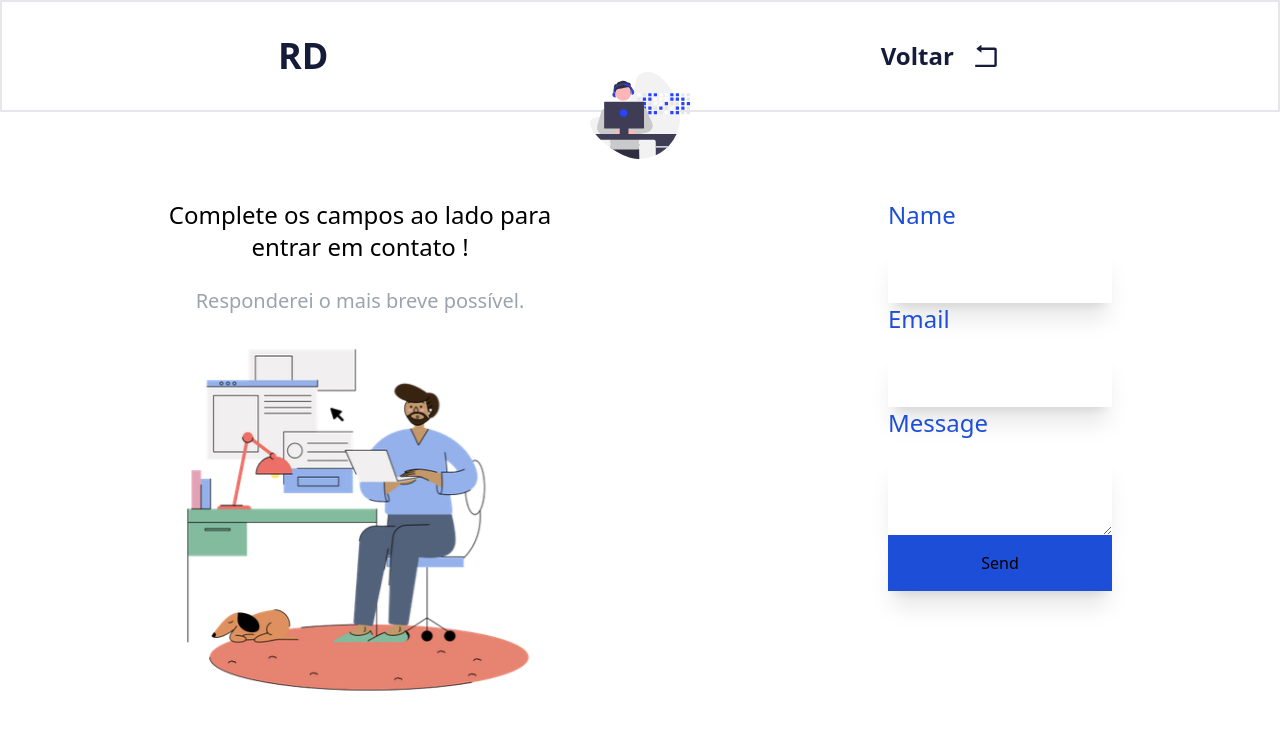
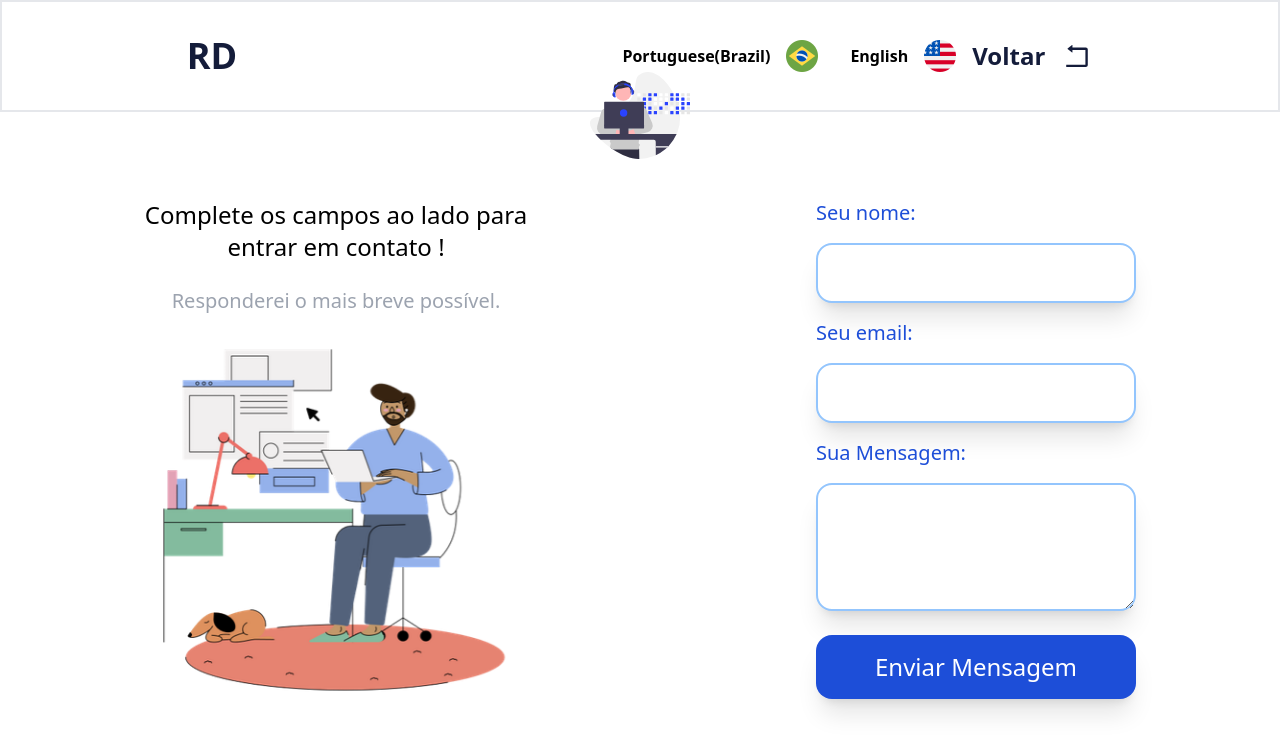
Before and after one commit to RobertoAthos/Portfolio, a React (Create React App) app: page /Contato in a window 1280 px wide. Shown: the top 752 px of the page. Built offline with nearby package versions, Linux system fonts and the light colour scheme.

Commit message:
Email funcionando e terminar pag de certificados

```diff
--- a/src/Components/Cards.js
+++ b/src/Components/Cards.js
@@ -3,7 +3,7 @@ import React from 'react'
 
 function Cards({img,title,desc,title2,desc2,title3,desc3,desc3_2, desc3_3, desc3_4}) {
   return (
-    <div className="mb-10 w-96 md:w-96 text-center rounded-3xl border-solid border-2 border-gray-200 p-4 bg-white shadow-md">
+    <div className="mb-10 w-96 md:w-96 text-center rounded-3xl border-solid border-2 border-gray-200 p-4 bg-white shadow-md hover:scale-110 transition duration-200">
     <div className="w-full flex justify-center items-center mt-6">
       <img src={img} alt='imagem ilustrativa'/>
     </div>
--- a/src/Components/Forms.js
+++ b/src/Components/Forms.js
@@ -1,9 +1,13 @@
-import React, { useRef } from "react";
-import Fade from "react-reveal/Fade";
+import React, { useRef} from "react";
 import emailjs from "@emailjs/browser";
 import { useTranslation } from "react-i18next";
 
 function Forms() {
+
+
+
+
+
   const { t } = useTranslation();
 
   const form = useRef();
@@ -11,36 +15,30 @@ function Forms() {
   const sendEmail = (e) => {
     e.preventDefault();
 
-    emailjs
-      .sendForm(
-        "portfolio-gmail",
-        "portfolio",
-        form.current,
-        "kc7ft4MqMDkvUdoFF"
-      )
-      .then(
+    emailjs.sendForm("portfolio-gmail","portfolio",form.current,"kc7ft4MqMDkvUdoFF")
+    .then(
         (result) => {
-          console.log(result.text);
+          alert("Mensagem enviada com sucesso !");
         },
         (error) => {
-          console.log(error.text);
+          alert(error.text);
         }
       );
   };
 
+
   return (
-    <Fade bottom cascade>
-
+        <>
       <form ref={form} onSubmit={sendEmail} className='flex flex-col '>
-          <label className='text-blue-700 text-2xl mb-4'>Name</label>
-          <input type="text" name="user_name" className=' p-4 shadow-xl w-56' />
-          <label className='text-blue-700 text-2xl mb-4'>Email</label>
-          <input type="email" name="user_email" className=' p-4 shadow-xl w-56' />
-          <label className='text-blue-700 text-2xl mb-4'>Message</label>
-          <textarea name="message" className='p-4 shadow-xl w-56' />
-          <input type="submit" value="Send"  className=' p-4 shadow-xl cursor-pointer w-56 bg-blue-700'/>
+          <label className='text-blue-700 mb-4 text-xl'>{t('Name')}</label>
+          <input type="text" name="user_name" className= 'w-80 lg:w-90  p-4 shadow-xl border-2 border-blue-300 outline-none rounded-2xl' />
+          <label className='text-blue-700 mb-4 mt-4 text-xl'>{t('Email')}</label>
+          <input type="email" name="user_email" className= 'w-80 lg:w-90  p-4 shadow-xl border-2 border-blue-300 outline-none rounded-2xl' />
+          <label className='text-blue-700 mb-4 mt-4 text-xl'>{t('Message')}</label>
+          <textarea name="message" rols={10} cols="30" className='w-80 lg:w-90 p-4 shadow-xl border-2 mb-6 h-32 border-blue-300 outline-none rounded-2xl' />
+          <input type="submit" value={t('SendMsg')}  className=' w-80 lg:w-90 p-4 shadow-xl text-white cursor-pointer bg-blue-700 outline-none hover:bg-blue-800 trasition duration-300 rounded-2xl text-2xl'/>
      </form>
-    </Fade>
+     </>
   );
 }
 
--- /dev/null
+++ b/src/Pages/Certificates.js
@@ -0,0 +1,9 @@
+import React from 'react'
+
+function Certificates() {
+  return (
+    <div>Em desenvolvimento</div>
+  )
+}
+
+export default Certificates
--- a/src/Pages/Contato.js
+++ b/src/Pages/Contato.js
@@ -6,6 +6,7 @@ import Fade from "react-reveal/Fade";
 import developer from "../Assets/piccoding.svg";
 import manWorking from "../Assets/cara trabalhando.png";
 import { useTranslation } from "react-i18next";
+import LngSwitcher from "../Components/LngSwitcher";
 
 function Contato() {
   const { t } = useTranslation();
@@ -22,7 +23,8 @@ function Contato() {
             </Link>
           </h1>
         </div>
-        <div>
+        <div className="flex justify-center items-center">
+        <LngSwitcher/>
           <Link to="/">
             <a
               href="Home"
@@ -36,7 +38,7 @@ function Contato() {
       <div className="w-full flex justify-center items-center -mt-10">
         <img src={developer} width={"100px"} alt="logo" />
       </div>
-      <section className="w-full h-screen flex justify-center mt-10 justify-around flex-wrap">
+      <section className="w-full h-screen flex  mt-10 justify-around flex-wrap">
         <Fade bottom cascade>
           <div className="text-center w-96">
             <h2 className="text-2xl mb-6"> {t("ContactTxt")} </h2>
--- a/src/Pages/Home.js
+++ b/src/Pages/Home.js
@@ -148,7 +148,9 @@ function Home() {
           />
         </Slide>
       </div>
-
+      <Link to="/Certificados" className="w-full text-center flex justify-center items-center mt-6">
+              <a href="Certificados" className="text-blue-700 underline text-3xl hover:text-blue-800">{t('Certificates')}</a>
+      </Link>
       <section
         className="w-full h-full mt-40 border-b-2 border-gray-300"
         id="projetos"
@@ -169,22 +171,22 @@ function Home() {
           </Fade>
           <div className='grid grid-cols-1 md:grid-cols-6" md:grid-cols-3 gap-4 mt-10 content-center justify-items-center  '>
             <Slide bottom cascade>
-              <div className="w-72 md: w-96 bg-blue-700  rounded-3xl h-60 flex justify-center items-center  shadow-2xl">
+              <div className="w-72 md:w-96 bg-blue-700  rounded-3xl h-60 flex justify-center items-center  shadow-2xl">
                 <p className="text-2xl text-white">Em Breve...</p>
               </div>
-              <div className="w-72 md: w-96 bg-blue-700  rounded-3xl h-60 flex justify-center items-center shadow-2xl">
+              <div className="w-72 md:w-96 bg-blue-700  rounded-3xl h-60 flex justify-center items-center shadow-2xl">
                 <p className="text-2xl text-white">Em Breve...</p>
               </div>
-              <div className="w-72 md: w-96 bg-blue-700 rounded-3xl h-60 flex justify-center items-center shadow-2xl">
+              <div className="w-72 md:w-96 bg-blue-700 rounded-3xl h-60 flex justify-center items-center shadow-2xl">
                 <p className="text-2xl text-white">Em Breve...</p>
               </div>
-              <div className="w-72 md: w-96 bg-blue-700  rounded-3xl h-60 flex justify-center items-center shadow-2xl">
+              <div className="w-72 md:w-96 bg-blue-700  rounded-3xl h-60 flex justify-center items-center shadow-2xl">
                 <p className="text-2xl text-white">Em Breve...</p>
               </div>
-              <div className="w-72 md: w-96 bg-blue-700  rounded-3xl h-60 flex justify-center items-center shadow-2xl">
+              <div className="w-72 md:w-96 bg-blue-700  rounded-3xl h-60 flex justify-center items-center shadow-2xl">
                 <p className="text-2xl text-white">Em Breve...</p>
               </div>
-              <div className="w-72 md: w-96 bg-blue-700  rounded-3xl h-60 flex justify-center items-center shadow-2xl">
+              <div className="w-72 md:w-96 bg-blue-700  rounded-3xl h-60 flex justify-center items-center shadow-2xl">
                 <p className="text-2xl text-white">Em Breve...</p>
               </div>
             </Slide>
--- a/src/Router.js
+++ b/src/Router.js
@@ -1,5 +1,6 @@
 import React from 'react'
 import {Routes, Route} from 'react-router-dom'
+import Certificates from './Pages/Certificates'
 import Contato from './Pages/Contato'
 import Home from './Pages/Home'
 
@@ -8,6 +9,7 @@ function Router() {
         <Routes>
             <Route path='/' element={<Home/>}/>
             <Route path='/Contato' element={<Contato/>}/>
+            <Route path='/Certificados' element={<Certificates/>}/>
         </Routes>
 
   )
--- a/src/i18n/translations/en.json
+++ b/src/i18n/translations/en.json
@@ -25,9 +25,12 @@
         "GoBack":"Go Back",
         "ContactTxt": "Complete the fields on the side to get in touch!",
         "ContactTxt2": "I will reply as soon as possible.",
-        "Name":"Your Name",
-        "Number": "Your Number",
-        "Email": "Your Email",
-        "Text": "Your Message"
+        "Name":"Your Name:",
+        "Email": "Your Email:",
+        "Message": "Message:",
+        "SendMsg": "Send Message",
+        "Certificates": "Certificates"
+
+
     }
 }
--- a/src/i18n/translations/ptBR.json
+++ b/src/i18n/translations/ptBR.json
@@ -25,9 +25,10 @@
         "GoBack":"Voltar",
         "ContactTxt": "Complete os campos ao lado para entrar em contato !",
         "ContactTxt2": "Responderei o mais breve possível.",
-        "Name":"Seu nome",
-        "Number": "Seu númemro",
-        "Email": "Seu email",
-        "Text": "Sua mensagem"
+        "Name":"Seu nome:",
+        "Email": "Seu email:",
+        "Message": "Sua Mensagem:",
+        "SendMsg": "Enviar Mensagem",
+        "Certificates": "Certificados"
     }
 }
```
